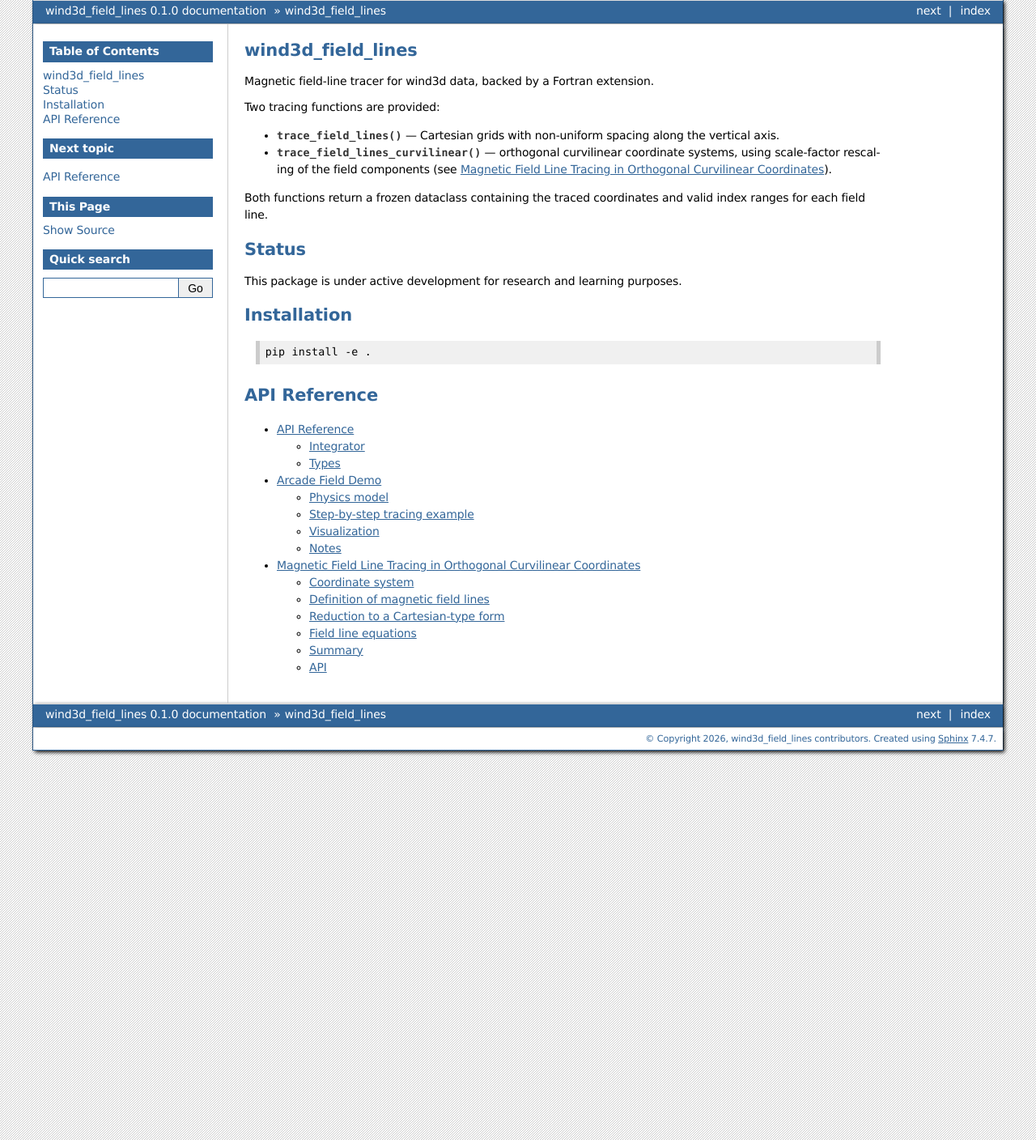
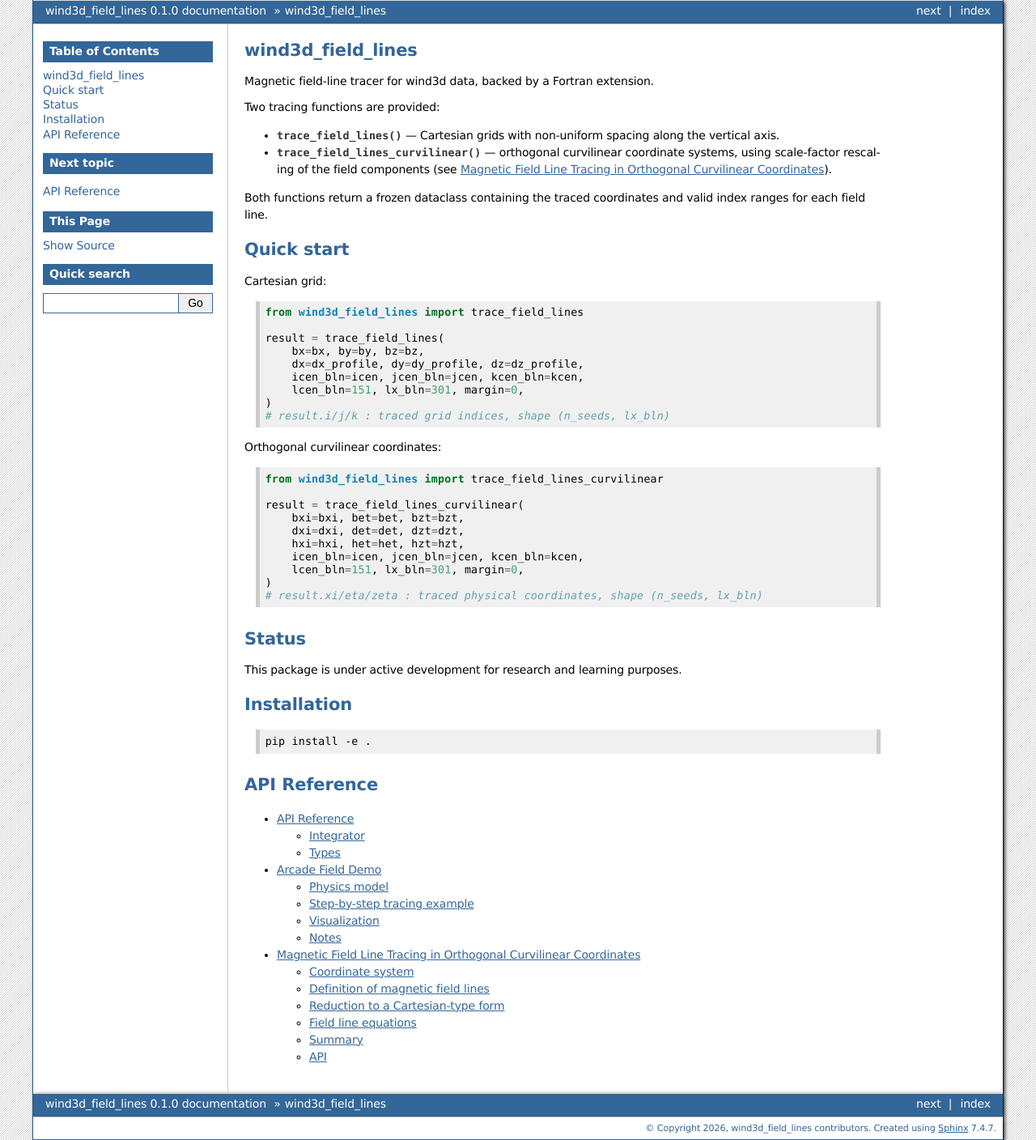
Before and after one commit to iijimahr/wind3d_field_lines, a Sphinx documentation site: the page built from docs/source/index.rst, in a window 1280 px wide. Shown: the whole page at 81% size. Built offline with Sphinx 7.4.7, drawn with Linux system fonts in a browser that asks for light colours.

Commit message:
docs: add Quick start section to index.rst
Co-Authored-By: Claude Sonnet 4.6 <noreply@anthropic.com>

```diff
--- a/docs/source/index.rst
+++ b/docs/source/index.rst
@@ -13,6 +13,38 @@ Two tracing functions are provided:
 
 Both functions return a frozen dataclass containing the traced coordinates and
 valid index ranges for each field line.
+
+Quick start
+===========
+
+Cartesian grid:
+
+.. code-block:: python
+
+   from wind3d_field_lines import trace_field_lines
+
+   result = trace_field_lines(
+       bx=bx, by=by, bz=bz,
+       dx=dx_profile, dy=dy_profile, dz=dz_profile,
+       icen_bln=icen, jcen_bln=jcen, kcen_bln=kcen,
+       lcen_bln=151, lx_bln=301, margin=0,
+   )
+   # result.i/j/k : traced grid indices, shape (n_seeds, lx_bln)
+
+Orthogonal curvilinear coordinates:
+
+.. code-block:: python
+
+   from wind3d_field_lines import trace_field_lines_curvilinear
+
+   result = trace_field_lines_curvilinear(
+       bxi=bxi, bet=bet, bzt=bzt,
+       dxi=dxi, det=det, dzt=dzt,
+       hxi=hxi, het=het, hzt=hzt,
+       icen_bln=icen, jcen_bln=jcen, kcen_bln=kcen,
+       lcen_bln=151, lx_bln=301, margin=0,
+   )
+   # result.xi/eta/zeta : traced physical coordinates, shape (n_seeds, lx_bln)
 
 Status
 ======
```
